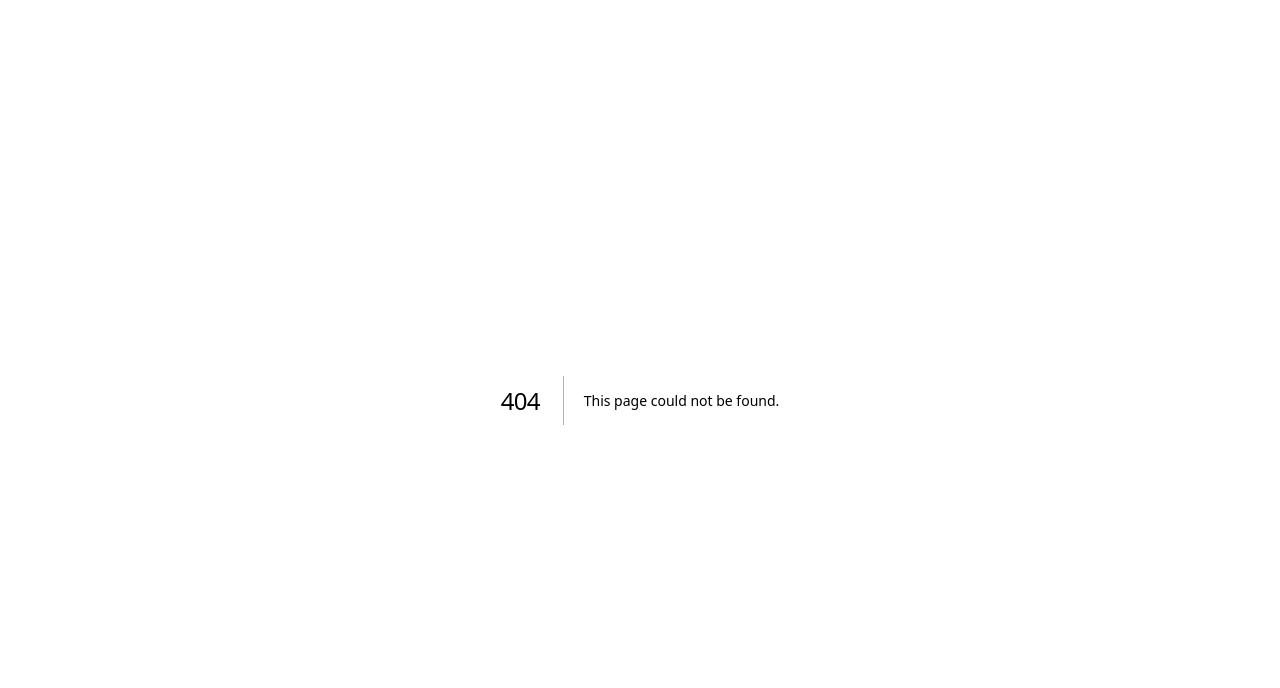
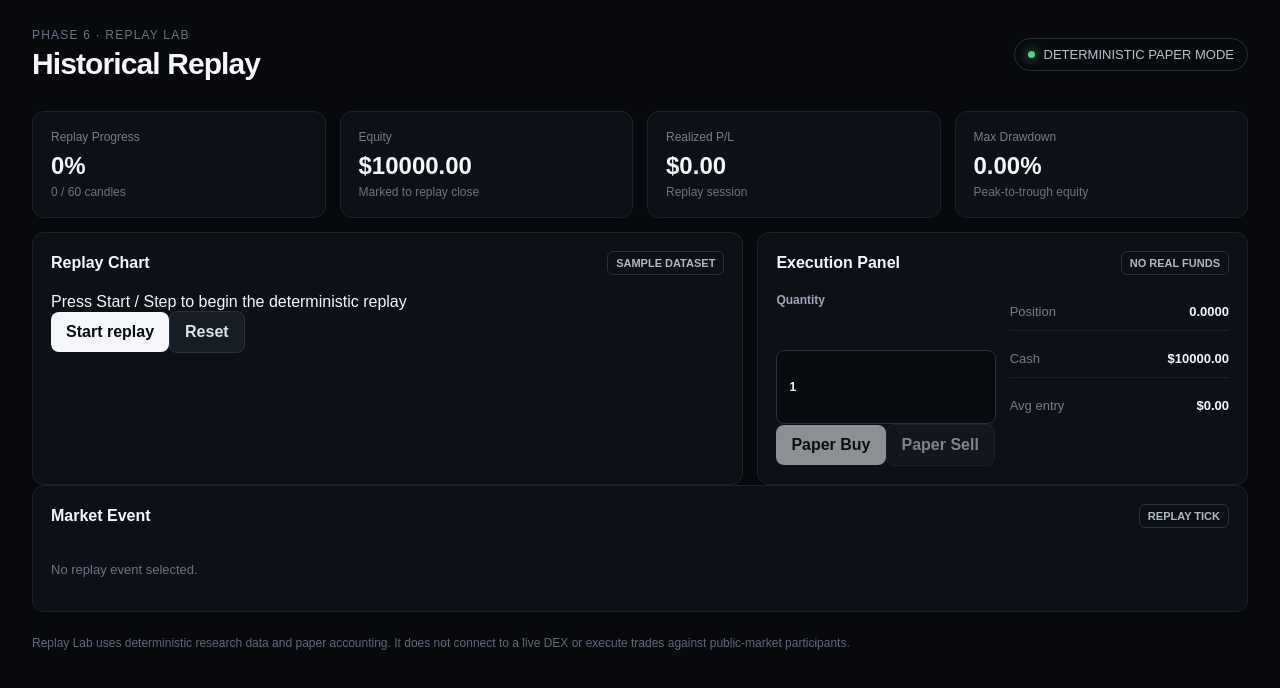
Before and after one commit to RichbloodTech001/Rug-Pull-Lab, a Next.js app: page /replay-lab in a window 1280 px wide. Before the commit this address had no page. Shown: the top 688 px of the page. Built offline with nearby package versions, Linux system fonts and the light colour scheme.

Commit message:
feat: add interactive historical replay lab

```diff
--- /dev/null
+++ b/app/replay-lab/page.tsx
@@ -0,0 +1,46 @@
+"use client";
+
+import { useMemo, useState } from "react";
+import { applyReplayTrade, createReplayState, demoReplay, markReplay, ReplayState } from "@/lib/replay";
+
+export default function ReplayLabPage() {
+  const [index, setIndex] = useState(-1);
+  const [state, setState] = useState<ReplayState>(() => createReplayState());
+  const [qty, setQty] = useState("1");
+  const [error, setError] = useState("");
+  const candle = index >= 0 ? demoReplay[index] : null;
+  const progress = index < 0 ? 0 : ((index + 1) / demoReplay.length) * 100;
+  const current = useMemo(() => candle ? markReplay(state, candle) : state, [state, candle]);
+
+  function reset() { setIndex(-1); setState(createReplayState()); setError(""); }
+  function step() { if (index + 1 >= demoReplay.length) return; const next = index + 1; setIndex(next); setState((s) => markReplay({ ...s, index: next }, demoReplay[next])); setError(""); }
+  function trade(side: "BUY" | "SELL") {
+    if (!candle) return;
+    try { setState((s) => applyReplayTrade(s, candle, side, Number(qty))); setError(""); } catch (e) { setError(e instanceof Error ? e.message : "Replay trade rejected."); }
+  }
+
+  return <main className="main">
+    <div className="topbar"><div><div className="eyebrow">Phase 6 · Replay Lab</div><h1>Historical Replay</h1></div><div className="status"><span className="dot" /> DETERMINISTIC PAPER MODE</div></div>
+    <section className="grid">
+      <div className="card"><div className="metric-label">Replay Progress</div><div className="metric">{progress.toFixed(0)}%</div><div className="metric-note">{index + 1} / {demoReplay.length} candles</div></div>
+      <div className="card"><div className="metric-label">Equity</div><div className="metric">${current.equity.toFixed(2)}</div><div className="metric-note">Marked to replay close</div></div>
+      <div className="card"><div className="metric-label">Realized P/L</div><div className="metric">${current.realizedPnl.toFixed(2)}</div><div className="metric-note">Replay session</div></div>
+      <div className="card"><div className="metric-label">Max Drawdown</div><div className="metric">{current.maxDrawdown.toFixed(2)}%</div><div className="metric-note">Peak-to-trough equity</div></div>
+    </section>
+
+    <section className="workspace replay-grid">
+      <div className="card"><div className="card-title"><span>Replay Chart</span><span className="badge">SAMPLE DATASET</span></div>
+        <div className="replay-chart">{candle ? <><div className="candle-line" style={{ height: `${Math.max(15, Math.min(90, candle.high - candle.low) * 12)}%` }} /><div className="replay-price">${candle.close.toFixed(2)}</div></> : <span>Press Start / Step to begin the deterministic replay</span>}</div>
+        <div className="progress-track"><div className="progress-fill" style={{ width: `${progress}%` }} /></div>
+        <div className="replay-controls"><button className="primary" onClick={step}>{index < 0 ? "Start replay" : index + 1 >= demoReplay.length ? "Replay complete" : "Next candle"}</button><button className="secondary" onClick={reset}>Reset</button></div>
+      </div>
+      <div className="card"><div className="card-title"><span>Execution Panel</span><span className="badge">NO REAL FUNDS</span></div>
+        <div className="form-grid"><label>Quantity<input type="number" min="0" step="any" value={qty} onChange={(e) => setQty(e.target.value)} /></label><div className="list"><div className="list-row"><span className="muted">Position</span><strong>{current.position.toFixed(4)}</strong></div><div className="list-row"><span className="muted">Cash</span><strong>${current.cash.toFixed(2)}</strong></div><div className="list-row"><span className="muted">Avg entry</span><strong>${current.avgEntry.toFixed(2)}</strong></div></div></div>
+        <div className="replay-controls"><button className="primary" disabled={!candle} onClick={() => trade("BUY")}>Paper Buy</button><button className="secondary" disabled={!candle} onClick={() => trade("SELL")}>Paper Sell</button></div>{error && <div className="error-box">{error}</div>}
+      </div>
+    </section>
+
+    <section className="card"><div className="card-title"><span>Market Event</span><span className="badge">REPLAY TICK</span></div>{candle ? <div className="table-row"><span>OHLC ${candle.open.toFixed(2)} / ${candle.high.toFixed(2)} / ${candle.low.toFixed(2)} / ${candle.close.toFixed(2)}</span><span>Volume {candle.volume.toLocaleString()}</span><span>Liquidity ${candle.liquidity.toFixed(0)} · Holders {candle.holders}</span></div> : <div className="empty-state">No replay event selected.</div>}</section>
+    <p className="footer-note">Replay Lab uses deterministic research data and paper accounting. It does not connect to a live DEX or execute trades against public-market participants.</p>
+  </main>;
+}
```
